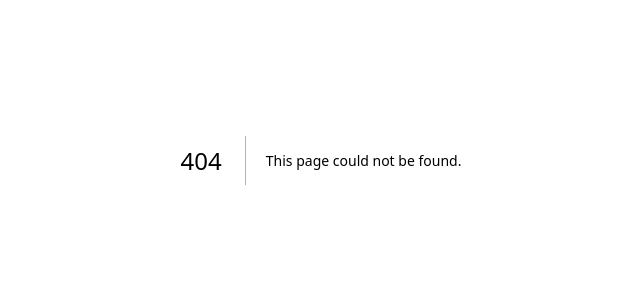
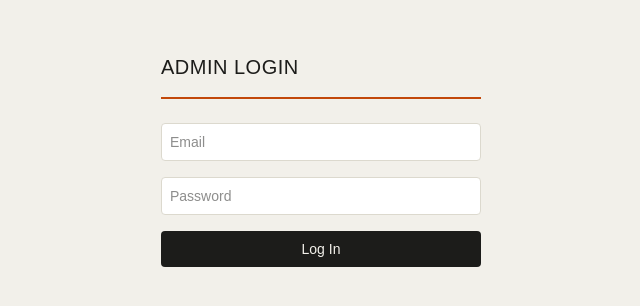
Before and after one commit to GavalGavar/Inventory-app, a Next.js app: page /login in a window 1280 px wide. Before the commit this address had no page. Shown: the part 240-546 px from the top of the page, without its empty margins (319-959 px from the left). Built offline with nearby package versions, Linux system fonts and the light colour scheme; no server answers.

Commit message:
Add admin login protection

```diff
--- a/package.json
+++ b/package.json
@@ -9,6 +9,7 @@
     "lint": "eslint"
   },
   "dependencies": {
+    "@supabase/ssr": "^0.12.0",
     "@supabase/supabase-js": "^2.108.2",
     "next": "16.2.9",
     "react": "19.2.4",
--- a/src/app/admin/add/page.js
+++ b/src/app/admin/add/page.js
@@ -3,6 +3,8 @@
 import { useState } from 'react'
 import { supabase } from '../../../lib/supabaseClient'
 import { useRouter } from 'next/navigation'
+import RequireAuth from '../../../components/RequireAuth'
+
 
 export default function AddItem() {
   const router = useRouter()
@@ -60,8 +62,10 @@ export default function AddItem() {
     color: 'var(--foreground)',
   }
 
-  return (
-    <div className="p-10" style={{ background: 'var(--background)', minHeight: '100vh' }}>
+ return (
+  <RequireAuth>
+  <div className="p-10" style={{ background: 'var(--background)', minHeight: '100vh' }}>
+
       <div
         className="pb-4 mb-6"
         style={{ borderBottom: '2px solid var(--accent)' }}
@@ -119,7 +123,8 @@ export default function AddItem() {
         >
           {uploading ? 'Saving...' : 'Save Item'}
         </button>
-      </form>
+     </form>
     </div>
+  </RequireAuth>
   )
 }
--- a/src/app/admin/edit/[id]/page.js
+++ b/src/app/admin/edit/[id]/page.js
@@ -3,6 +3,8 @@
 import { useState, useEffect } from 'react'
 import { supabase } from '../../../../lib/supabaseClient'
 import { useRouter, useParams } from 'next/navigation'
+import RequireAuth from '../../../../components/RequireAuth'
+
 
 export default function EditItem() {
   const router = useRouter()
@@ -89,16 +91,21 @@ export default function EditItem() {
 
   if (loading) {
   return (
+    <RequireAuth>
       <div className="p-10" style={{ background: 'var(--background)', minHeight: '100vh' }}>
         <p style={{ color: 'var(--muted)' }}>Loading...</p>
       </div>
+    </RequireAuth>
   )
 }
 
+
   return (
+  <RequireAuth>
   <div className="p-10" style={{ background: 'var(--background)', minHeight: '100vh' }}>
     <div
       className="pb-4 mb-6"
+
         style={{ borderBottom: '2px solid var(--accent)' }}
       >
         <h1 className="text-xl font-medium tracking-wide" style={{ color: 'var(--foreground)' }}>
@@ -169,5 +176,6 @@ export default function EditItem() {
         </button>
       </form>
     </div>
+  </RequireAuth>
   )
 }
--- a/src/app/admin/orders/page.js
+++ b/src/app/admin/orders/page.js
@@ -1,18 +1,29 @@
+'use client'
+
+import { useEffect, useState } from 'react'
 import { supabase } from '../../../lib/supabaseClient'
 import OrderDeleteButton from '../../../components/OrderDeleteButton'
 import OrderStatusButton from '../../../components/OrderStatusButton'
+import RequireAuth from '../../../components/RequireAuth'
 
+export default function Orders() {
+  const [orders, setOrders] = useState([])
+  const [error, setError] = useState(null)
 
-
-export const dynamic = 'force-dynamic'
-
-export default async function Orders() {
-  const { data: orders, error } = await supabase
+  useEffect(() => {
+    async function loadOrders() {
+      const { data, error } = await supabase
         .from('orders')
         .select()
         .order('created_at', { ascending: false })
+      if (error) setError(error)
+      else setOrders(data)
+    }
+    loadOrders()
+  }, [])
 
   return (
+    <RequireAuth>
       <div className="p-10" style={{ background: 'var(--background)', minHeight: '100vh' }}>
         <div
           className="pb-4 mb-6"
@@ -25,11 +36,11 @@ export default async function Orders() {
 
         {error && <p style={{ color: 'var(--soldout-text)' }}>Error: {error.message}</p>}
 
-      {orders && orders.length === 0 && (
+        {orders.length === 0 && (
           <p style={{ color: 'var(--muted)' }}>No orders yet.</p>
         )}
 
-      {orders && orders.length > 0 && (
+        {orders.length > 0 && (
           <div className="flex flex-col gap-3 max-w-2xl">
             {orders.map((order) => (
               <div
@@ -50,8 +61,6 @@ export default async function Orders() {
                     <OrderStatusButton id={order.id} status={order.status} />
                     <OrderDeleteButton id={order.id} />
                   </div>
-
-
                 </div>
 
                 <ul className="text-sm mb-2" style={{ color: 'var(--foreground)' }}>
@@ -73,5 +82,6 @@ export default async function Orders() {
           </div>
         )}
       </div>
+    </RequireAuth>
   )
 }
--- a/src/app/admin/page.js
+++ b/src/app/admin/page.js
@@ -1,13 +1,26 @@
+'use client'
+
+import { useEffect, useState } from 'react'
 import { supabase } from '../../lib/supabaseClient'
 import DeleteButton from '../../components/DeleteButton'
+import RequireAuth from '../../components/RequireAuth'
 import Link from 'next/link'
 
-export const dynamic = 'force-dynamic'
+export default function Admin() {
+  const [items, setItems] = useState([])
+  const [error, setError] = useState(null)
 
-export default async function Admin() {
-  const { data: items, error } = await supabase.from('items').select()
+  useEffect(() => {
+    async function loadItems() {
+      const { data, error } = await supabase.from('items').select()
+      if (error) setError(error)
+      else setItems(data)
+    }
+    loadItems()
+  }, [])
 
   return (
+    <RequireAuth>
       <div className="p-10" style={{ background: 'var(--background)', minHeight: '100vh' }}>
         <div
           className="flex justify-between items-baseline pb-4 mb-6"
@@ -16,9 +29,20 @@ export default async function Admin() {
           <h1 className="text-xl font-medium tracking-wide" style={{ color: 'var(--foreground)' }}>
             MANAGE INVENTORY
           </h1>
-        <div className="flex gap-3">
+          <div className="flex gap-3 items-center">
+  <button
+    onClick={async () => {
+      await supabase.auth.signOut()
+      window.location.href = '/login'
+    }}
+    className="text-xs"
+    style={{ color: 'var(--muted)' }}
+  >
+    Log Out
+  </button>
   <Link
     href="/admin/orders"
+
               className="px-4 py-2 rounded text-sm font-medium"
               style={{ border: '0.5px solid var(--border)', color: 'var(--foreground)' }}
             >
@@ -32,16 +56,15 @@ export default async function Admin() {
               + Add Item
             </Link>
           </div>
-
         </div>
 
         {error && <p style={{ color: 'var(--soldout-text)' }}>Error: {error.message}</p>}
 
-      {items && items.length === 0 && (
+        {items.length === 0 && (
           <p style={{ color: 'var(--muted)' }}>No items yet. Time to add some!</p>
         )}
 
-      {items && items.length > 0 && (
+        {items.length > 0 && (
           <div className="grid grid-cols-2 md:grid-cols-2 lg:grid-cols-3 gap-6 max-w-5xl">
             {items.map((item) => (
               <div
@@ -63,7 +86,6 @@ export default async function Admin() {
                 >
                   {item.quantity > 0 ? 'IN STOCK' : 'SOLD OUT'}
                 </span>
-
                 {item.image_url && (
                   <img
                     src={item.image_url}
@@ -71,14 +93,12 @@ export default async function Admin() {
                     className="w-full aspect-square object-cover rounded mb-2"
                   />
                 )}
-
                 <h2 className="text-sm font-medium" style={{ color: 'var(--foreground)' }}>
                   {item.name}
                 </h2>
                 <p className="text-xs mb-2" style={{ color: 'var(--muted)' }}>
                   ${item.price} · {item.quantity} units
                 </p>
-
                 <div className="flex justify-between items-center">
                   <Link
                     href={`/admin/edit/${item.id}`}
@@ -94,5 +114,6 @@ export default async function Admin() {
           </div>
         )}
       </div>
+    </RequireAuth>
   )
 }
--- /dev/null
+++ b/src/app/login/page.js
@@ -0,0 +1,86 @@
+'use client'
+
+import { useState } from 'react'
+import { supabase } from '../../lib/supabaseClient'
+import { useRouter } from 'next/navigation'
+
+export default function Login() {
+  const router = useRouter()
+  const [email, setEmail] = useState('')
+  const [password, setPassword] = useState('')
+  const [error, setError] = useState('')
+  const [loading, setLoading] = useState(false)
+
+  async function handleLogin(e) {
+    e.preventDefault()
+    setLoading(true)
+    setError('')
+
+    const { error } = await supabase.auth.signInWithPassword({
+      email,
+      password,
+    })
+
+    setLoading(false)
+
+    if (error) {
+      setError('Invalid email or password.')
+    } else {
+      router.push('/admin')
+      router.refresh()
+    }
+  }
+
+  const inputStyle = {
+    background: 'var(--card)',
+    border: '0.5px solid var(--border)',
+    color: 'var(--foreground)',
+  }
+
+  return (
+    <div
+      className="p-10 flex items-center justify-center"
+      style={{ background: 'var(--background)', minHeight: '100vh' }}
+    >
+      <form onSubmit={handleLogin} className="flex flex-col gap-4 w-full max-w-xs">
+        <h1
+          className="text-xl font-medium tracking-wide pb-4 mb-2"
+          style={{ color: 'var(--foreground)', borderBottom: '2px solid var(--accent)' }}
+        >
+          ADMIN LOGIN
+        </h1>
+
+        {error && <p className="text-xs" style={{ color: 'var(--soldout-text)' }}>{error}</p>}
+
+        <input
+          type="email"
+          placeholder="Email"
+          value={email}
+          onChange={(e) => setEmail(e.target.value)}
+          className="p-2 rounded text-sm"
+          style={inputStyle}
+          required
+        />
+
+        <input
+          type="password"
+          placeholder="Password"
+          value={password}
+          onChange={(e) => setPassword(e.target.value)}
+          className="p-2 rounded text-sm"
+          style={inputStyle}
+          required
+        />
+
+        <button
+          type="submit"
+          disabled={loading}
+          className="py-2 rounded text-sm font-medium disabled:opacity-50"
+          style={{ background: 'var(--foreground)', color: 'var(--background)' }}
+        >
+          {loading ? 'Logging in...' : 'Log In'}
+        </button>
+      </form>
+    </div>
+  )
+}
--- /dev/null
+++ b/src/components/RequireAuth.js
@@ -0,0 +1,36 @@
+'use client'
+
+import { useEffect, useState } from 'react'
+import { supabase } from '../lib/supabaseClient'
+import { useRouter } from 'next/navigation'
+
+export default function RequireAuth({ children }) {
+  const router = useRouter()
+  const [checking, setChecking] = useState(true)
+  const [authed, setAuthed] = useState(false)
+
+  useEffect(() => {
+    async function checkAuth() {
+      const { data } = await supabase.auth.getUser()
+      if (!data.user) {
+        router.push('/login')
+      } else {
+        setAuthed(true)
+      }
+      setChecking(false)
+    }
+    checkAuth()
+  }, [router])
+
+  if (checking) {
+    return (
+      <div className="p-10" style={{ background: 'var(--background)', minHeight: '100vh' }}>
+        <p style={{ color: 'var(--muted)' }}>Checking login...</p>
+      </div>
+    )
+  }
+
+  if (!authed) return null
+
+  return children
+}
```
Also changed, not shown: 2 other files (tests, documents, lock files or other folders). Lines whose indentation alone changed are shown as unchanged.
